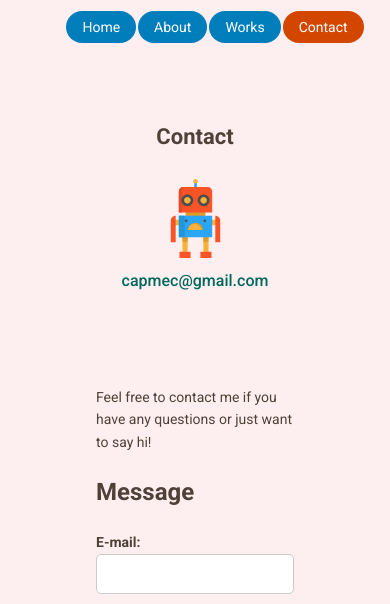
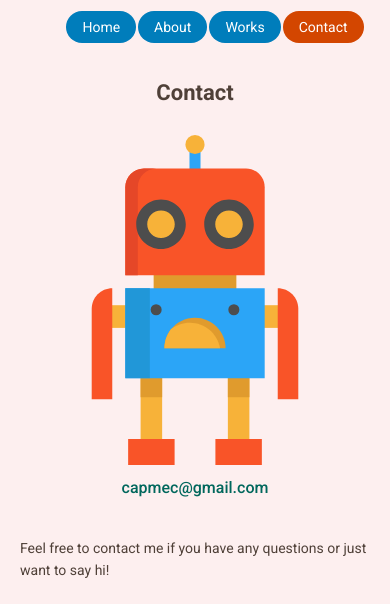
Before and after one commit to capmec/capmec-portfolio, a plain HTML site: page contact.html in a window 390 px wide. Shown: the part 108-712 px from the top of the page. Drawn offline with nearby package versions, Linux system fonts and the light colour scheme.

Commit message:
grid message layout responsive fixed

```diff
--- a/css/style.production.css
+++ b/css/style.production.css
@@ -276,8 +276,6 @@ button:hover {
 /* CONTACT */
 
 .robot-img {
-	width: 50%;
-	height: 50%;
 	padding: 10px;
 	display: -webkit-box;
 	display: -ms-flexbox;
@@ -294,15 +292,10 @@ button:hover {
 	display: -ms-grid;
 	display: grid;
 	grid-template-columns: 1fr 1fr 1fr;
-	grid-gap: 32px;
-	margin: 0 24px 0;
-
-	padding: 24px 32px;
 	border-radius: 12px;
 }
 
 .grid-message_item {
-	padding: 20px;
 	border-radius: 12px;
 	display: flex;
 	flex-direction: column;
@@ -494,7 +487,6 @@ textarea {
 	.grid {
 		-ms-grid-columns: 1fr;
 		grid-template-columns: 1fr;
-		grid-gap: 16px;
 	}
 
 	.grid_item:last-child {
@@ -509,7 +501,6 @@ textarea {
 	.grid-message {
 		-ms-grid-columns: 1fr;
 		grid-template-columns: 1fr;
-		grid-gap: 16px;
 	}
 
 	.navigation-list {
@@ -538,9 +529,8 @@ textarea {
 	}
 
 	.grid {
-		-ms-grid-columns: 1fr 16px 1fr;
+		-ms-grid-columns: 1fr 1fr 1fr;
 		grid-template-columns: 1fr 1fr;
-		grid-gap: 16px;
 	}
 
 	.grid_item:last-child {
@@ -555,7 +545,6 @@ textarea {
 	.grid-message {
 		-ms-grid-columns: 1fr;
 		grid-template-columns: 1fr;
-		grid-gap: 16px;
 	}
 
 	.navigation-list {
```
